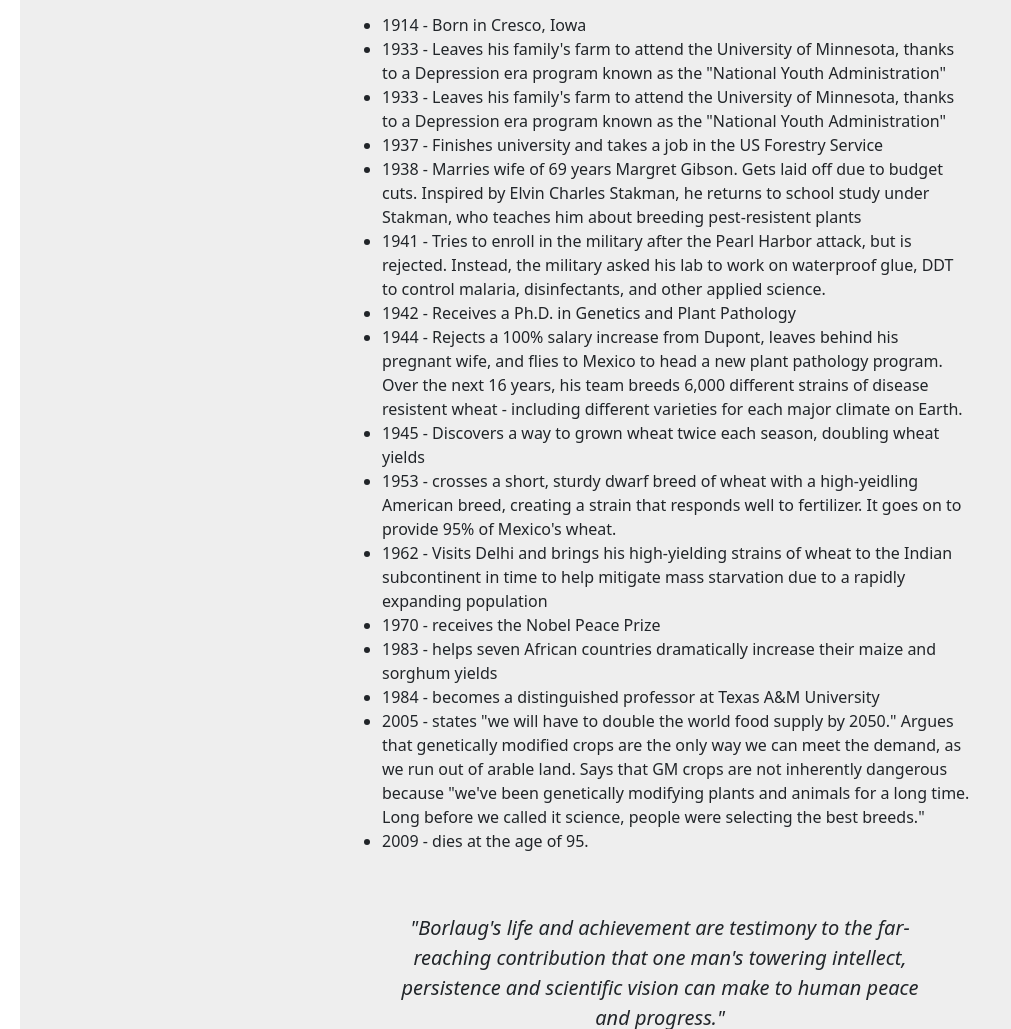
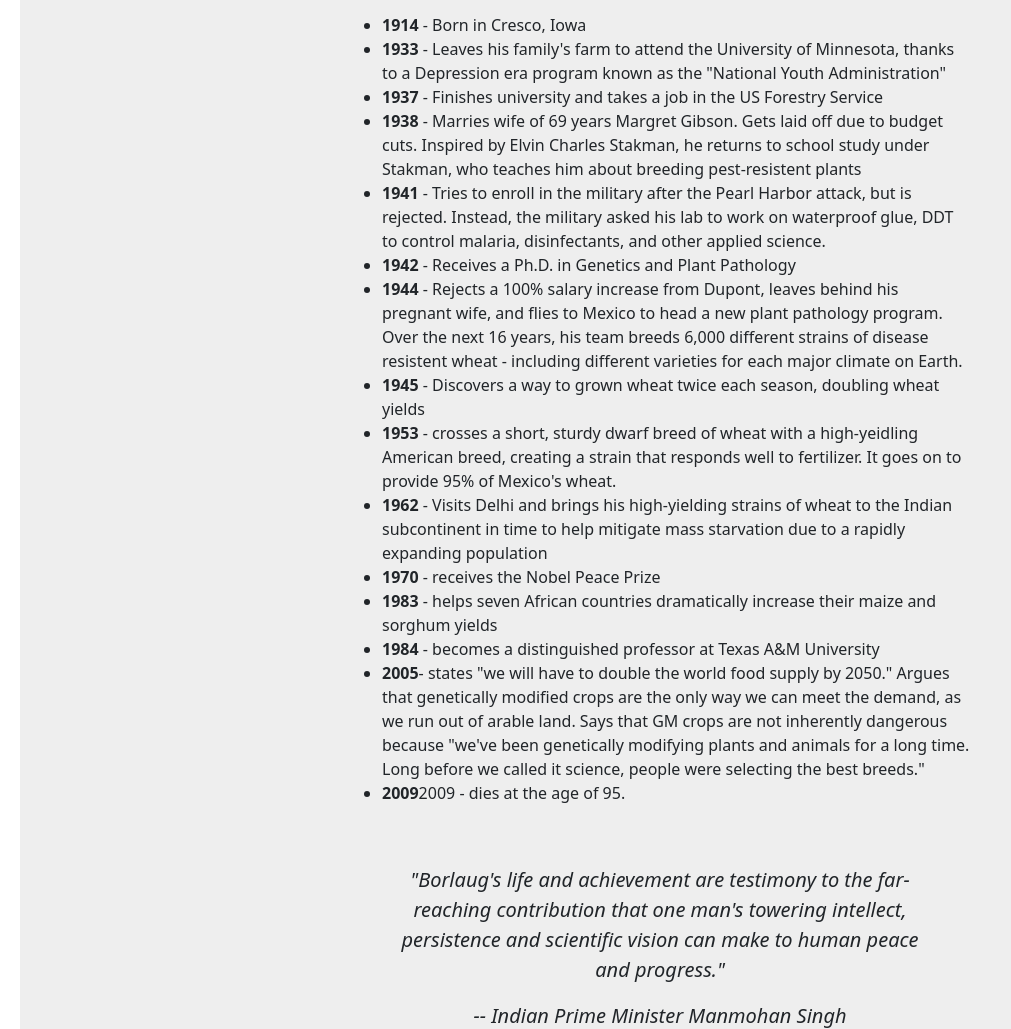
Before and after one commit to Lizdev-05/Tribute, a plain HTML site: page index.html in a window 1280 px wide. Shown: the part 1060-2089 px from the top of the page, without its empty margins (0-1011 px from the left). Drawn offline with nearby package versions, Linux system fonts and the light colour scheme.

Commit message:
Finished

```diff
--- a/index.css
+++ b/index.css
@@ -37,7 +37,9 @@ ul{
     text-align: left;
     margin:50px auto;
 }
-
+.year{
+    font-weight: 700;
+}
 .quote{
     font-style: italic;
     padding: 10px 50px;
@@ -46,7 +48,9 @@ ul{
     margin: 50px auto;
 }
 
-
+.quote > p{
+    font-size: 20px;
+}
 
 #footer p{
     font-size: 28px;
--- a/index.html
+++ b/index.html
@@ -35,59 +35,56 @@
    </h2>
    <ul>
      <li>
-      1914 - Born in Cresco, Iowa
+     <span class="year">1914</span>  - Born in Cresco, Iowa
      </li>
      <li>
-      1933 - Leaves his family's farm to attend the University of Minnesota,
+      <span class="year">1933</span>  - Leaves his family's farm to attend the University of Minnesota,
        thanks to a Depression era program known as the "National Youth Administration"
      </li>
+
      <li>
-      1933 - Leaves his family's farm to attend the University of Minnesota,
-       thanks to a Depression era program known as the "National Youth Administration"
+      <span class="year">1937</span> - Finishes university and takes a job in the US Forestry Service
      </li>
      <li>
-      1937 - Finishes university and takes a job in the US Forestry Service
-     </li>
-     <li>
-      1938 - Marries wife of 69 years Margret Gibson. Gets laid off due to budget cuts. Inspired by Elvin Charles Stakman,
+      <span class="year">1938</span> - Marries wife of 69 years Margret Gibson. Gets laid off due to budget cuts. Inspired by Elvin Charles Stakman,
        he returns to school study under Stakman, who teaches him about breeding pest-resistent plants
      </li>
      <li>
-      1941 - Tries to enroll in the military after the Pearl Harbor attack, but is rejected. Instead, the military asked his lab to work on waterproof glue,
+      <span class="year">1941</span> - Tries to enroll in the military after the Pearl Harbor attack, but is rejected. Instead, the military asked his lab to work on waterproof glue,
        DDT to control malaria, disinfectants, and other applied science.
      </li>
    <li>
-     1942 - Receives a Ph.D. in Genetics and Plant Pathology
+    <span class="year">1942</span>  - Receives a Ph.D. in Genetics and Plant Pathology
    </li>
    <li>
-    1944 - Rejects a 100% salary increase from Dupont, leaves behind his pregnant wife, and flies to Mexico to head a new plant pathology program. Over the next 16 years, his team breeds 6,000 different strains of disease resistent
+    <span class="year">1944</span>  - Rejects a 100% salary increase from Dupont, leaves behind his pregnant wife, and flies to Mexico to head a new plant pathology program. Over the next 16 years, his team breeds 6,000 different strains of disease resistent
     wheat - including different varieties for each major climate on Earth.
    </li>
    <li>
-    1945 - Discovers a way to grown wheat twice each season, doubling wheat yields
+    <span class="year">1945</span>  - Discovers a way to grown wheat twice each season, doubling wheat yields
    </li>
    <li>
-    1953 - crosses a short, sturdy dwarf breed of wheat with a high-yeidling American breed, creating a strain that responds well to fertilizer.
+    <span class="year">1953</span>  - crosses a short, sturdy dwarf breed of wheat with a high-yeidling American breed, creating a strain that responds well to fertilizer.
      It goes on to provide 95% of Mexico's wheat.
    </li>
    <li>
-    1962 - Visits Delhi and brings his high-yielding strains of wheat to the Indian subcontinent in time to help mitigate mass starvation due to a rapidly expanding population
+    <span class="year">1962</span>  - Visits Delhi and brings his high-yielding strains of wheat to the Indian subcontinent in time to help mitigate mass starvation due to a rapidly expanding population
    </li>
    <li>
-    1970 - receives the Nobel Peace Prize
+    <span class="year">1970</span> - receives the Nobel Peace Prize
    </li>
    <li>
-    1983 - helps seven African countries dramatically increase their maize and sorghum yields
+    <span class="year">1983</span> - helps seven African countries dramatically increase their maize and sorghum yields
    </li>
    <li>
-    1984 - becomes a distinguished professor at Texas A&M University
+    <span class="year">1984</span> - becomes a distinguished professor at Texas A&M University
    </li>
    <li>
-    2005 - states "we will have to double the world food supply by 2050." Argues that genetically modified crops are the only way we can meet the demand, as we run out of arable land. Says that GM crops are not inherently dangerous because "we've been genetically modifying plants and animals for a long time.
+    <span class="year">2005</span>- states "we will have to double the world food supply by 2050." Argues that genetically modified crops are the only way we can meet the demand, as we run out of arable land. Says that GM crops are not inherently dangerous because "we've been genetically modifying plants and animals for a long time.
     Long before we called it science, people were selecting the best breeds."
    </li>
    <li>
-    2009 - dies at the age of 95.
+    <span class="year">2009</span>2009 - dies at the age of 95.
    </li>
    </ul>
  </div>
```
